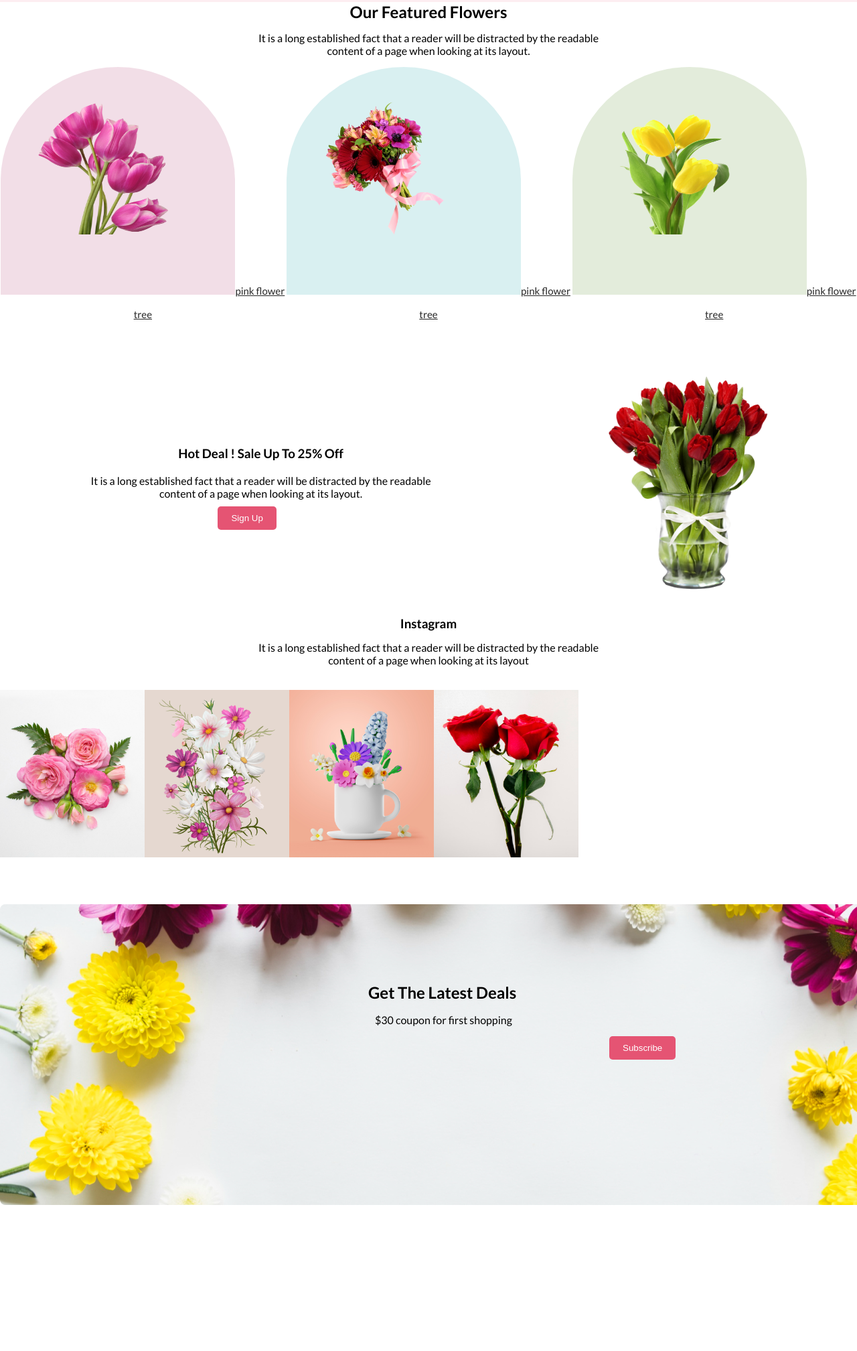
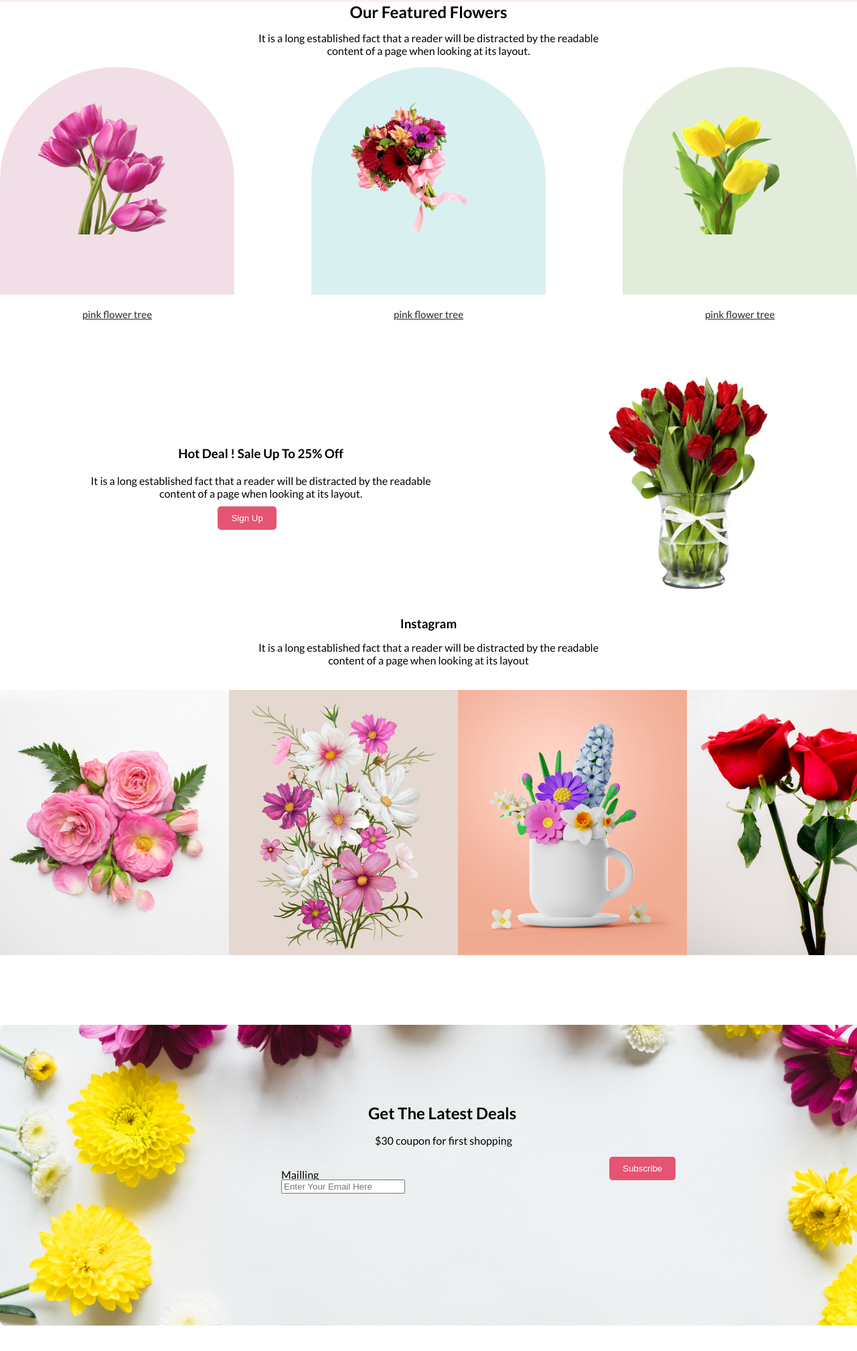
Before and after one commit to Nahin99/Lite-Smell-Flower-Shop, a plain HTML site: page index.html in a window 1280 px wide. Shown: the part 497-2514 px from the top of the page at 67% size. Before the commit the page ends 2299 px from the top, so only its background shows below. Drawn offline with Linux system fonts and the light colour scheme.

Commit message:
added latest section

```diff
--- a/index.html
+++ b/index.html
@@ -40,9 +40,24 @@
         It is a long established fact that a reader will be distracted by the readable<br>content of a page when looking at its layout.
     </p>
     <div class="feature">
-<figcaption><img class="left" src="Flower Asset/pngwing 6.png" alt="Loading..">pink flower tree</figcaption>
-<figcaption><img class="middle" src="Flower Asset/pngwing 5.png" alt="Loading..">pink flower tree</figcaption>
-<figcaption><img class="right" src="Flower Asset/pngwing 7.png" alt="Loading..">pink flower tree</figcaption>
+        <div>
+            <img class="left" src="Flower Asset/pngwing 6.png" alt="Loading..">
+            <div>
+            <p>pink flower tree</p>
+            </div>
+        </div>
+            <div>
+                <img class="middle" src="Flower Asset/pngwing 5.png" alt="Loading..">
+                <div>
+                <p>pink flower tree</p>
+                </div>
+                </div>
+                <div>
+                   <img class="right" src="Flower Asset/pngwing 7.png" alt="">
+                    <div>
+                    <p>pink flower tree</p>
+                    </div>
+                    </div>
     </div>
 </section>
 </header>
@@ -72,12 +87,14 @@
         </p>
     </div>
     <div class="second-pic">
-        <img src="Flower Asset/Flower 01.png" alt="Loading..">
-        <img src="Flower Asset/Rectangle 4.png" alt="Loading..">
-        <img src="Flower Asset/Rectangle 5.png" alt="Loading">
-        <img src="Flower Asset/Rectangle 6.png" alt="Loading">
+       <div> <img class="pics" src="Flower Asset/Flower 01.png" alt="Loading.."></div>
+        <div><img class="pics" src="Flower Asset/Rectangle 4.png" alt="Loading.."></div>
+        <div><img class="pics" src="Flower Asset/Rectangle 5.png" alt="Loading"></div>
+       <div> <img class="pics" src="Flower Asset/Rectangle 6.png" alt="Loading"></div>
     </div>
-</div>
+</section>
+<!--Latest deal section-->
+<section  class="section">
 <div class="bg-image">
     <img src="Flower Asset/Rectangle 9.png">
     <h1 class="offer1">
@@ -87,8 +104,11 @@
         $30 coupon for first shopping
       </p>
       <button class="btn-primary last">Subscribe</button>
-</div>
-</section>
+     <div class="mail">
+        <label for="email" class="mail">Mailling Address:</label>
+     <input type="email" name="mail" id="email" class="mail" placeholder="Enter Your Email Here">
+     </div>
+    </section>
 </main>
 
 
--- a/styles/style.css
+++ b/styles/style.css
@@ -37,19 +37,22 @@ text-align: center;
 padding-bottom: 15px;
 }
 .feature{
-    display: flex;
+    display:flex;
     color: #272727;
-    text-align: center;
+    text-align:center;
     font-size: 15px;
     font-weight: 400;
     line-height: 35px;
-    text-decoration-line: underline;
+    text-decoration: underline;
     padding-bottom: 70px;
+    justify-content: space-between;
 }
+
 .left, .middle, .right{
   padding: 50px 100px 90px 50px;
   width: 200px;
   height: 200px;
+
   border-top-left-radius: 50%;
   border-top-right-radius: 50%;
 }
@@ -76,22 +79,36 @@ background-color:#477D1126;
 .extra{
     margin-left: 200px;
 }
+
+
+/*Insta section*/
 .social, .bio{
     text-align: center;
     padding-bottom: 15px;
 }
 .second-pic{
     display: flex;
-    text-align: center;
+    justify-content: space-between;
+
     padding-top: 20px;
-    padding-bottom: 70px;
+    padding-bottom: 0px;
     height: 250px;
     width: 250px;
 }
+.pics{
+    justify-content: space-between;
+    margin-bottom: 50px;
+}
+/*Latest deal section*/
+.section{
+    margin-bottom: 50px;
+}
 .bg-image{
+  margin-top: 250px;
   background-repeat: no-repeat;
   background-attachment: fixed;
   background-size: cover;
+
 }
 .summery{
     text-align: center;
@@ -132,3 +149,10 @@ background-color:#477D1126;
         margin-bottom: 200px ;
         margin-left: 900px;
     }
+    .mail{
+        position: absolute;
+        bottom: 20px;
+        left: 10px;
+        margin-bottom:80px ;
+        margin-left:200px;
+    }
```
